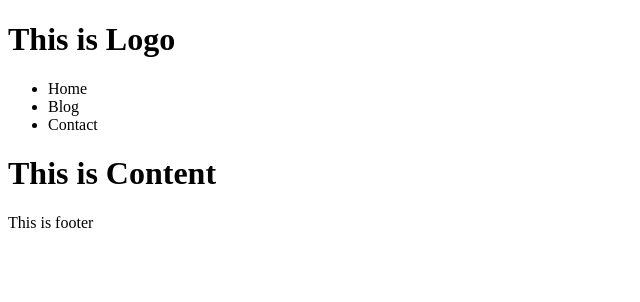
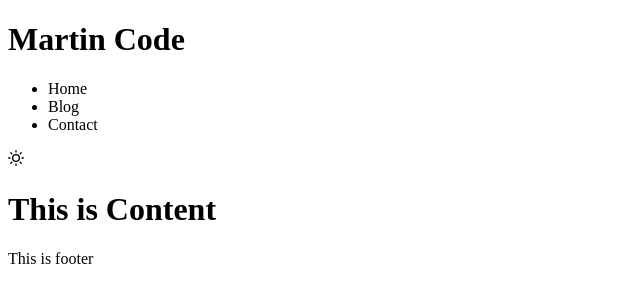
Before and after one commit to ChengYiLin/MTCode, a Next.js app: page / in a window 1280 px wide. Shown: the top 302 px of the page, without its empty margins (0-640 px from the left). Built offline with nearby package versions, Linux system fonts and the light colour scheme.

Commit message:
feat: Build the basic Dark Mode implementaion

```diff
--- a/src/components/layout/Header.tsx
+++ b/src/components/layout/Header.tsx
@@ -1,4 +1,5 @@
-import { FC } from "react";
+import { FC, useEffect, useState } from "react";
+import { FiSun, FiMoon } from "react-icons/fi";
 
 const navItemsList = [
     {
@@ -13,10 +14,24 @@ const navItemsList = [
 ];
 
 const Header: FC = () => {
+    const [isDarkMode, setIsDarkMode] = useState(false);
+
+    useEffect(() => {
+        const htmlTag = document.getElementsByTagName("html")[0];
+
+        isDarkMode
+            ? htmlTag.classList.add("dark")
+            : htmlTag.classList.remove("dark");
+    }, [isDarkMode]);
+
     return (
-        <header className="h-14 bg-indigo-200">
+        <header className="h-14">
             <div className="container mx-auto h-full flex">
-                <h1>This is Logo</h1>
+                <div className="flex items-center">
+                    <h1 className="font-extrabold text-2xl text-transparent bg-clip-text bg-gradient-to-r from-emerald-400 to-cyan-500">
+                        Martin Code
+                    </h1>
+                </div>
                 <div className="ml-auto flex items-center">
                     <nav>
                         <ul className="flex">
@@ -31,6 +46,18 @@ const Header: FC = () => {
                         </ul>
                     </nav>
                 </div>
+                <div className="flex items-center">
+                    <div
+                        className="p-2.5 border rounded-full cursor-pointer dark:bg-slate-600"
+                        onClick={() => setIsDarkMode((prev) => !prev)}
+                    >
+                        {isDarkMode ? (
+                            <FiMoon className="text-xl dark:text-white" />
+                        ) : (
+                            <FiSun className="text-xl" />
+                        )}
+                    </div>
+                </div>
             </div>
         </header>
     );
--- a/tailwind.config.js
+++ b/tailwind.config.js
@@ -1,4 +1,5 @@
 module.exports = {
+    darkMode: "class",
     content: [
         "./src/pages/**/*.{js,ts,jsx,tsx}",
         "./src/components/**/*.{js,ts,jsx,tsx}",
```
